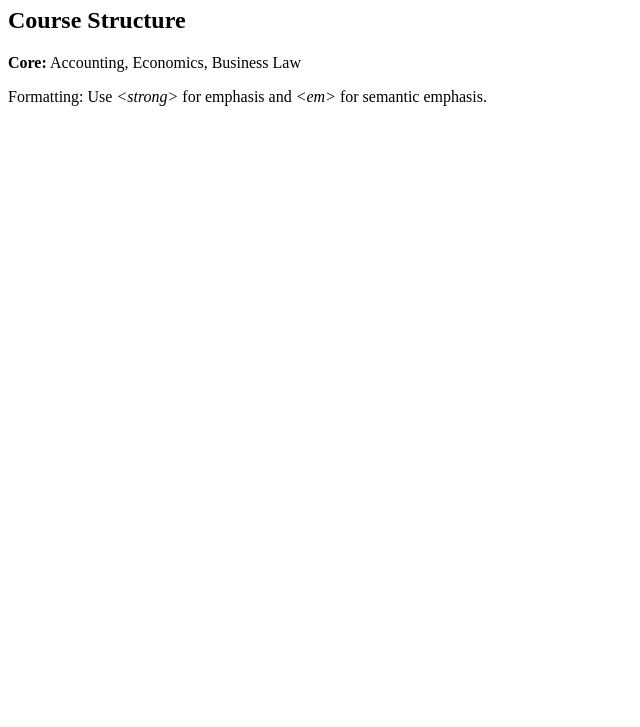
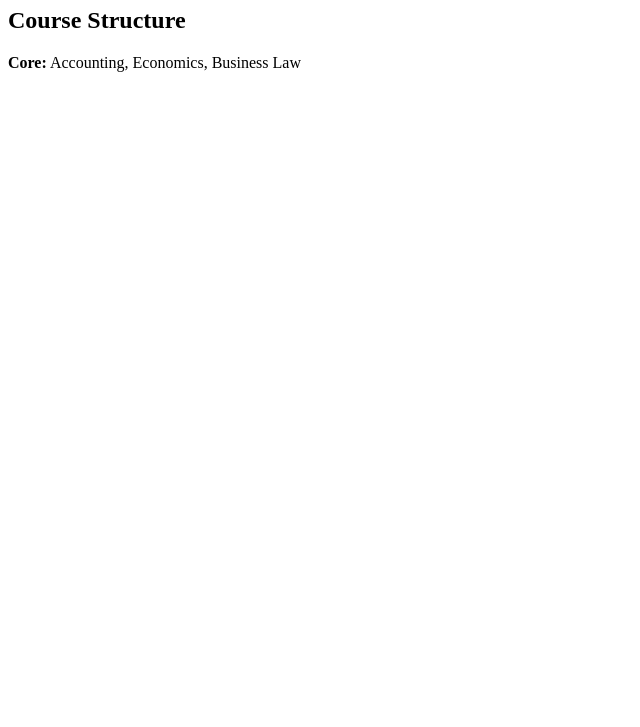
Before and after one commit to MAP0718/Abhishekrepo, a plain HTML site: page topic_bsc.html in a window 1280 px wide. Shown: the part 73-800 px from the top of the page, without its empty margins (0-640 px from the left). Drawn offline with Linux system fonts and the light colour scheme.

```diff
--- a/topic_bsc.html
+++ b/topic_bsc.html
@@ -4,6 +4,5 @@
   <h1>BCom - Bachelor of Commerce</h1>
   <h2>Course Structure</h2>
   <p><strong>Core:</strong> Accounting, Economics, Business Law</p>
-  <p>Formatting: Use <em>&lt;strong&gt;</em> for emphasis and <em>&lt;em&gt;</em> for semantic emphasis.</p>
 </body>
 </html>
```
Also changed, not shown: topic_bcom.html (+1 -1 lines).
